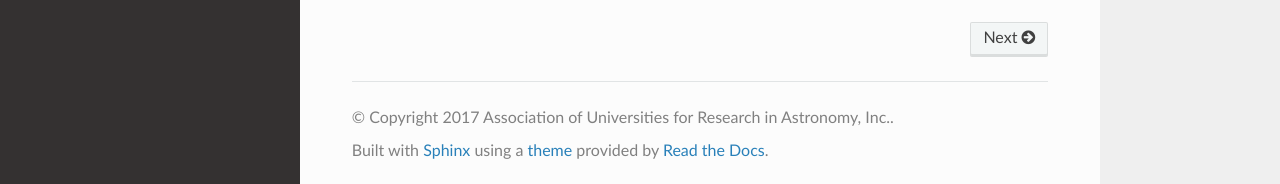
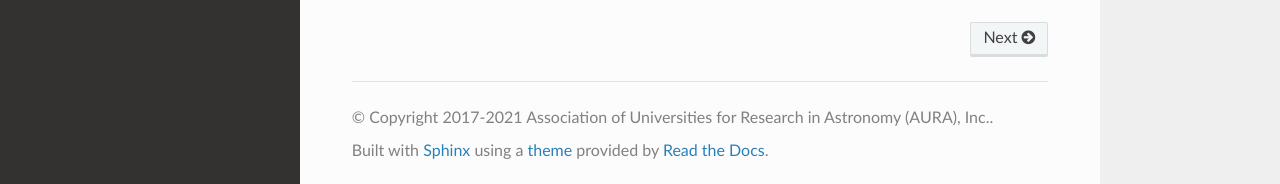
Before and after one commit to lsst/lsst-texmf, a Sphinx documentation site: the page built from docs/index.rst, in a window 1280 px wide and 1228 px high. Shown: the part 1041-1225 px from the top of the window. Built offline with Sphinx 7.4.7 and the Read the Docs theme 2.0.0, drawn with Linux system fonts in a browser that asks for light colours; pages that are not in the unit, such as notebooks, are missing from menus; the version number could not be read and is left out; cross-references to code outside the pages are shown as plain code.

Commit message:
Bump copyright year for 2021

```diff
--- a/docs/conf.py
+++ b/docs/conf.py
@@ -34,7 +34,7 @@ html_short_title = 'lsst-texmf'
 
 author = 'LSST Data Management'
 
-copyright = '2017 Association of Universities for Research in Astronomy, Inc.'
+copyright = '2017-2021 Association of Universities for Research in Astronomy (AURA), Inc.'
 
 master_doc = 'index'
 
```
